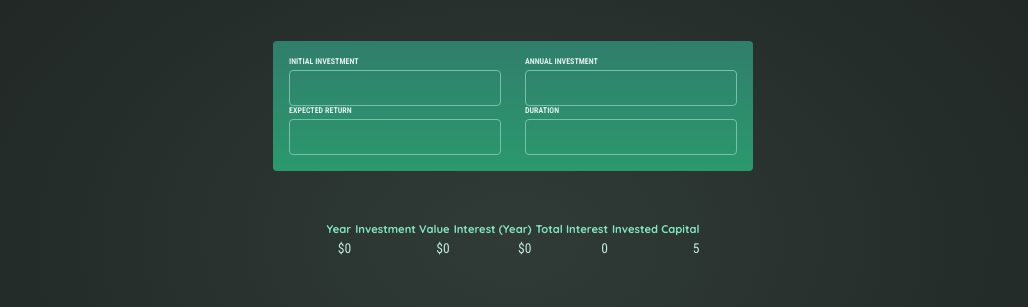
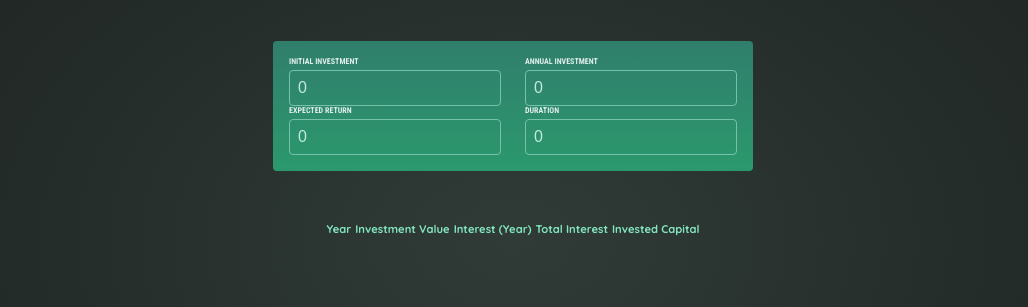
Before and after one commit to kei1-st/KabuMeter, a React (Vite) app: page / in a window 1280 px wide. Shown: the part 185-492 px from the top of the page, without its empty margins (127-1155 px from the left). Built offline with nearby package versions, Linux system fonts and the light colour scheme.

Commit message:
fix management of state in Result()

```diff
--- a/src/components/Result/Result.jsx
+++ b/src/components/Result/Result.jsx
@@ -3,6 +3,15 @@ import { formatter, calculateInvestmentResults } from '../../util/investment';
 import TABLE_HEADERS from './tableHeaders.js';
 
 export default function Result({ initialInvestment, annualInvestment, expectedReturn, duration }) {
+  let annualData = calculateInvestmentResults({
+    initialInvestment,
+    annualInvestment,
+    expectedReturn,
+    duration,
+  });
+
+  console.log(annualData);
+
   return (
     <div id="result">
       <table align="center">
@@ -14,13 +23,15 @@ export default function Result({ initialInvestment, annualInvestment, expectedRe
           </tr>
         </thead>
         <tbody>
-          <tr>
-            <td>{formatter.format(initialInvestment)}</td>
-            <td>{formatter.format(annualInvestment)}</td>
-            <td>{formatter.format(expectedReturn)}</td>
-            <td>{duration}</td>
-            <td>5</td>
-          </tr>
+          {annualData.map((data) => (
+            <tr>
+              <td>{data.year}</td>
+              <td>{formatter.format(data.annualInvestment)}</td>
+              <td>{formatter.format(data.interest)}</td>
+              <td>{0}</td>
+              <td>{formatter.format(data.valueEndOfYear)}</td>
+            </tr>
+          ))}
         </tbody>
       </table>
     </div>
--- a/src/components/UserInput/UserInput.jsx
+++ b/src/components/UserInput/UserInput.jsx
@@ -16,24 +16,24 @@ export default function UserInput({
       <div class="input-group">
         <div>
           <label>INITIAL INVESTMENT</label>
-          <input type="number" val={initialInvestment} onChange={setInitialInvestmentValue} />
+          <input type="number" value={initialInvestment} onChange={setInitialInvestmentValue} />
           {console.log(initialInvestment)}
         </div>
         <div>
           <label>ANNUAL INVESTMENT</label>
-          <input type="number" val={annualInvestment} onChange={setAnnualInvestmentValue} />
+          <input type="number" value={annualInvestment} onChange={setAnnualInvestmentValue} />
           {console.log(annualInvestment)}
         </div>
       </div>
       <div class="input-group">
         <div>
           <label>EXPECTED RETURN</label>
-          <input type="number" val={expectedReturn} onChange={setExpectedReturnValue} />
+          <input type="number" value={expectedReturn} onChange={setExpectedReturnValue} />
           {console.log(expectedReturn)}
         </div>
         <div>
           <label>DURATION</label>
-          <input type="number" cal={duration} onChange={setDurationValue} />
+          <input type="number" value={duration} onChange={setDurationValue} />
           {console.log(duration)}
         </div>
       </div>
```
